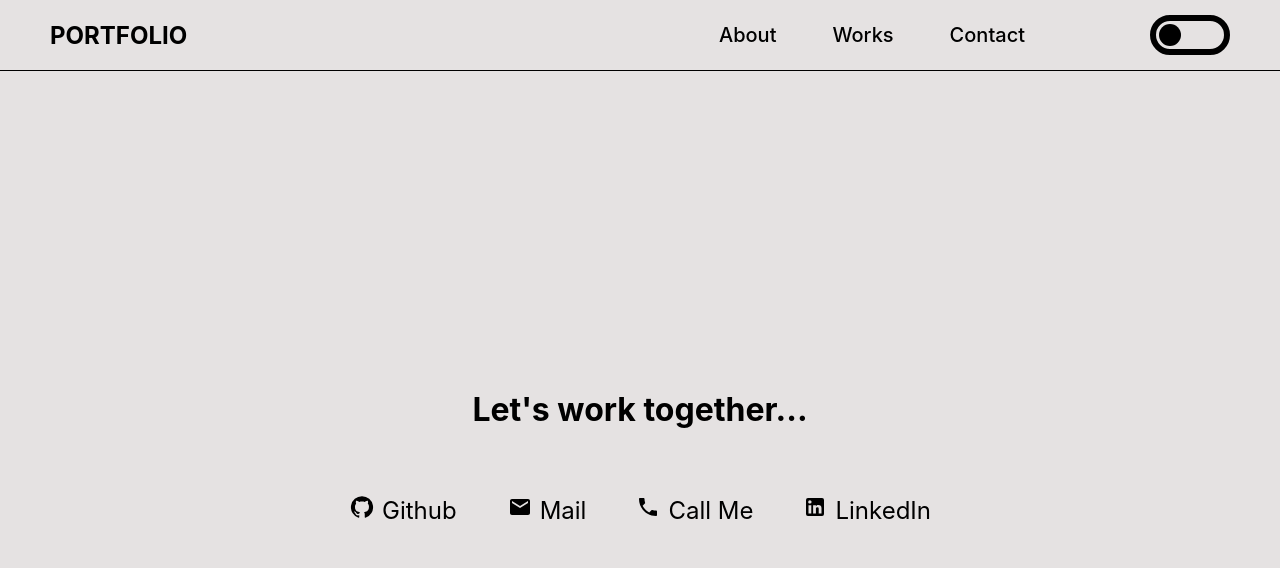
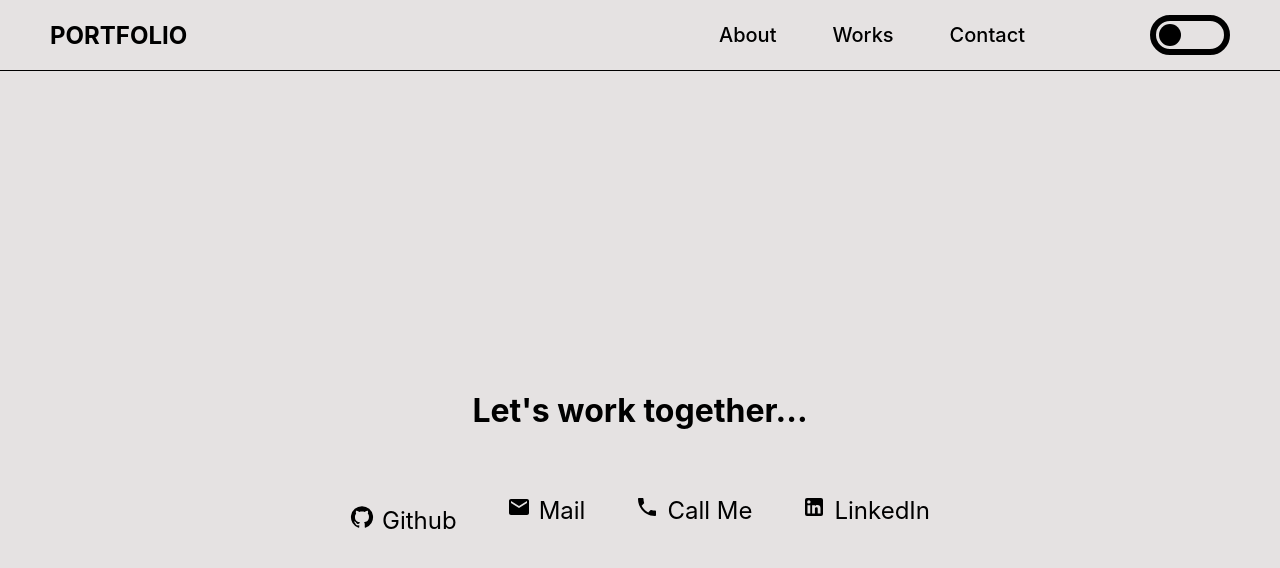
Before and after one commit to shakibahamzeh/Portfolio-React, a React (Create React App) app: page /contact in a window 1280 px wide. In both pictures the pointer is over the link "Github". Shown: the top 568 px of the page. Built offline with nearby package versions, Linux system fonts and the light colour scheme.

Commit message:
add href in contact component

```diff
--- a/src/components/Contact.jsx
+++ b/src/components/Contact.jsx
@@ -22,7 +22,7 @@ const Contact=() =>{
             <li><a href="mailto:shakiba.hamzeh70@gmail.com" target="_blank">
               <MailIcon className="contactIcon"/>
               Mail</a></li>
-            <li><a href="09358836780" target="_blank">
+            <li><a href="tel:09358836780" target="_blank">
               <LocalPhoneIcon className="contactIcon"/>
               Call Me</a></li>
               <li><a href="https://www.linkedin.com/in/shakiba-hamze-69a69582/" target="_blank">
--- a/src/components/contact.css
+++ b/src/components/contact.css
@@ -33,12 +33,13 @@
     font-size: 24px;
     padding: 5px;
     display: inline-block;
+    transition: transform 0.8s ease-out;
 }
 .contactIcon{
     margin-right: 8px;
 }
-.contactContainer ul li:hover{
-    border: 1px solid rgb(229, 226, 226) ;
+.contactContainer ul li a:hover{
+    transform: translateY(10px);
 }
 .contact-dark{
 background-color: black;
```
